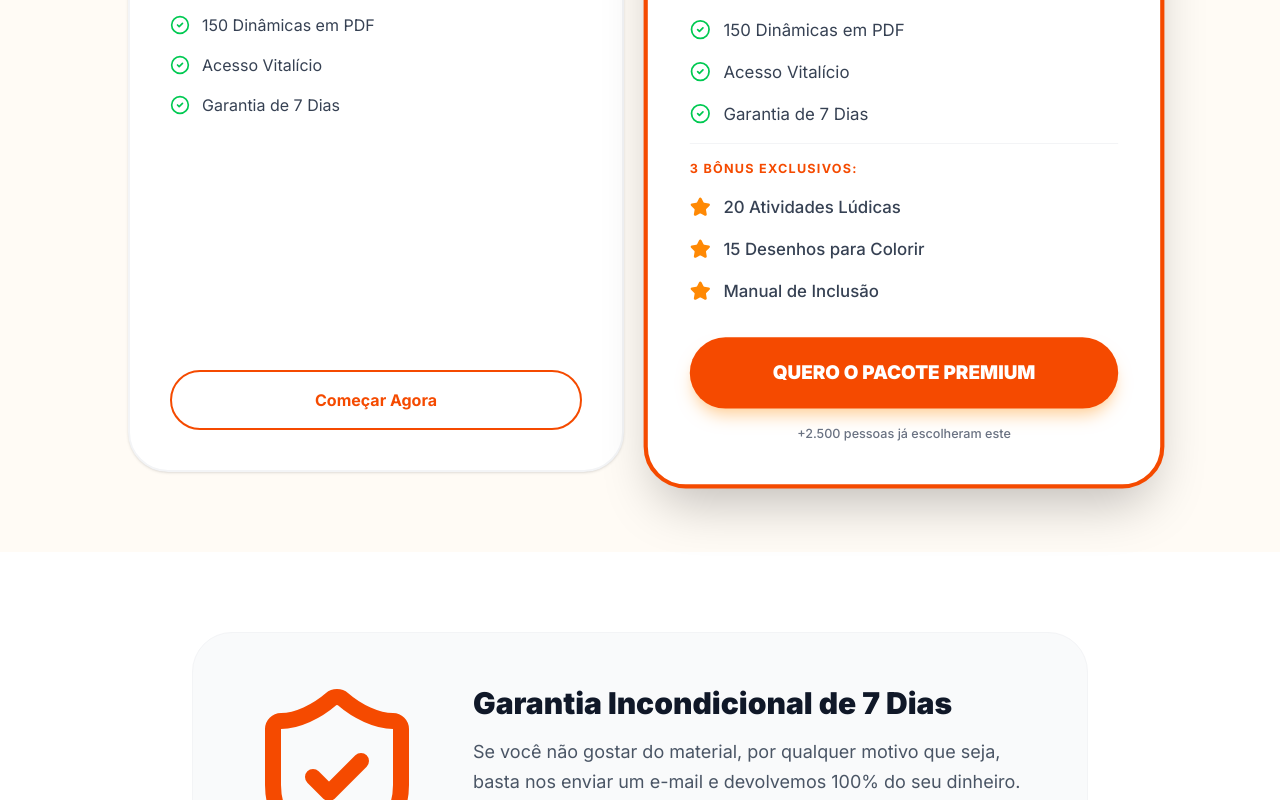
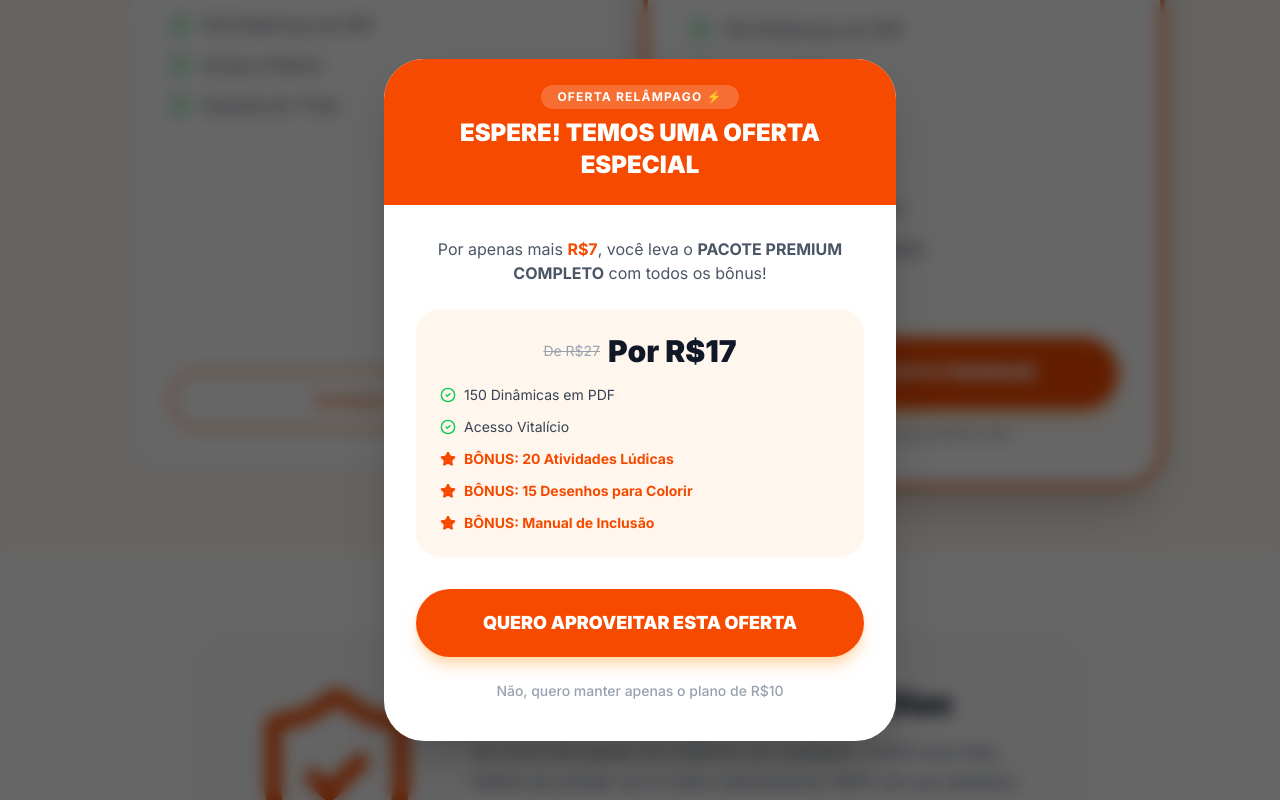
Before and after one commit to LordAkio/150-din-micas, a React (Vite) app: page / in a window 1280 px wide. Both pictures are taken after a click on the button "Começar Agora". Shown: the part 2755-3555 px from the top of the page. Built offline with nearby package versions, Linux system fonts and the light colour scheme.

Commit message:
feat: Add upsell popup for early bird offer
Introduce a modal component that appears when the "Começar Agora" button is clicked, displaying an upsell offer. This feature enhances the sales funnel by providing an additional opportunity to convert users.

```diff
--- a/src/App.tsx
+++ b/src/App.tsx
@@ -54,6 +54,7 @@ const FAQItem = ({ question, answer }: { question: string, answer: string }) =>
 
 export default function App() {
   const [timeLeft, setTimeLeft] = useState(30 * 60); // 30 minutes in seconds
+  const [isUpsellOpen, setIsUpsellOpen] = useState(false);
 
   React.useEffect(() => {
     if (timeLeft <= 0) return;
@@ -284,7 +285,10 @@ export default function App() {
                 </li>
               </ul>
 
-              <button className="w-full py-4 rounded-full border-2 border-orange-600 text-orange-600 font-bold hover:bg-orange-50 transition-all">
+              <button
+                onClick={() => setIsUpsellOpen(true)}
+                className="w-full py-4 rounded-full border-2 border-orange-600 text-orange-600 font-bold hover:bg-orange-50 transition-all cursor-pointer"
+              >
                 Começar Agora
               </button>
             </div>
@@ -441,6 +445,82 @@ export default function App() {
           </p>
         </div>
       </footer>
+
+      {/* Upsell Popup */}
+      <AnimatePresence>
+        {isUpsellOpen && (
+          <div className="fixed inset-0 z-[100] flex items-center justify-center p-4">
+            <motion.div
+              initial={{ opacity: 0 }}
+              animate={{ opacity: 1 }}
+              exit={{ opacity: 0 }}
+              onClick={() => setIsUpsellOpen(false)}
+              className="absolute inset-0 bg-black/60 backdrop-blur-sm"
+            />
+            <motion.div
+              initial={{ opacity: 0, scale: 0.9, y: 20 }}
+              animate={{ opacity: 1, scale: 1, y: 0 }}
+              exit={{ opacity: 0, scale: 0.9, y: 20 }}
+              className="relative bg-white w-full max-w-lg rounded-[40px] overflow-hidden shadow-2xl"
+            >
+              <div className="bg-orange-600 p-6 text-white text-center">
+                <div className="inline-block bg-white/20 px-4 py-1 rounded-full text-xs font-bold uppercase tracking-widest mb-2">
+                  Oferta Relâmpago ⚡
+                </div>
+                <h3 className="text-2xl font-black">ESPERE! TEMOS UMA OFERTA ESPECIAL</h3>
+              </div>
+
+              <div className="p-8">
+                <p className="text-gray-600 text-center mb-6">
+                  Por apenas mais <span className="font-bold text-orange-600">R$7</span>, você leva o <span className="font-bold">PACOTE PREMIUM COMPLETO</span> com todos os bônus!
+                </p>
+
+                <div className="bg-orange-50 rounded-3xl p-6 mb-8">
+                  <div className="flex items-center justify-center gap-2 mb-4">
+                    <span className="text-gray-400 line-through text-sm">De R$27</span>
+                    <span className="text-3xl font-black text-gray-900">Por R$17</span>
+                  </div>
+
+                  <ul className="space-y-3 text-sm">
+                    <li className="flex items-center gap-2 text-gray-700">
+                      <CheckCircle2 className="w-4 h-4 text-green-500" />
+                      150 Dinâmicas em PDF
+                    </li>
+                    <li className="flex items-center gap-2 text-gray-700">
+                      <CheckCircle2 className="w-4 h-4 text-green-500" />
+                      Acesso Vitalício
+                    </li>
+                    <li className="flex items-center gap-2 text-gray-700 font-bold text-orange-600">
+                      <Star className="w-4 h-4 fill-current" />
+                      BÔNUS: 20 Atividades Lúdicas
+                    </li>
+                    <li className="flex items-center gap-2 text-gray-700 font-bold text-orange-600">
+                      <Star className="w-4 h-4 fill-current" />
+                      BÔNUS: 15 Desenhos para Colorir
+                    </li>
+                    <li className="flex items-center gap-2 text-gray-700 font-bold text-orange-600">
+                      <Star className="w-4 h-4 fill-current" />
+                      BÔNUS: Manual de Inclusão
+                    </li>
+                  </ul>
+                </div>
+
+                <div className="space-y-4">
+                  <button className="w-full py-5 rounded-full bg-orange-600 text-white font-black text-lg hover:bg-orange-700 transition-all shadow-lg shadow-orange-200 cursor-pointer">
+                    QUERO APROVEITAR ESTA OFERTA
+                  </button>
+                  <button
+                    onClick={() => setIsUpsellOpen(false)}
+                    className="w-full py-2 text-gray-400 text-sm font-medium hover:text-gray-600 transition-colors cursor-pointer"
+                  >
+                    Não, quero manter apenas o plano de R$10
+                  </button>
+                </div>
+              </div>
+            </motion.div>
+          </div>
+        )}
+      </AnimatePresence>
     </div>
   );
 }
```
